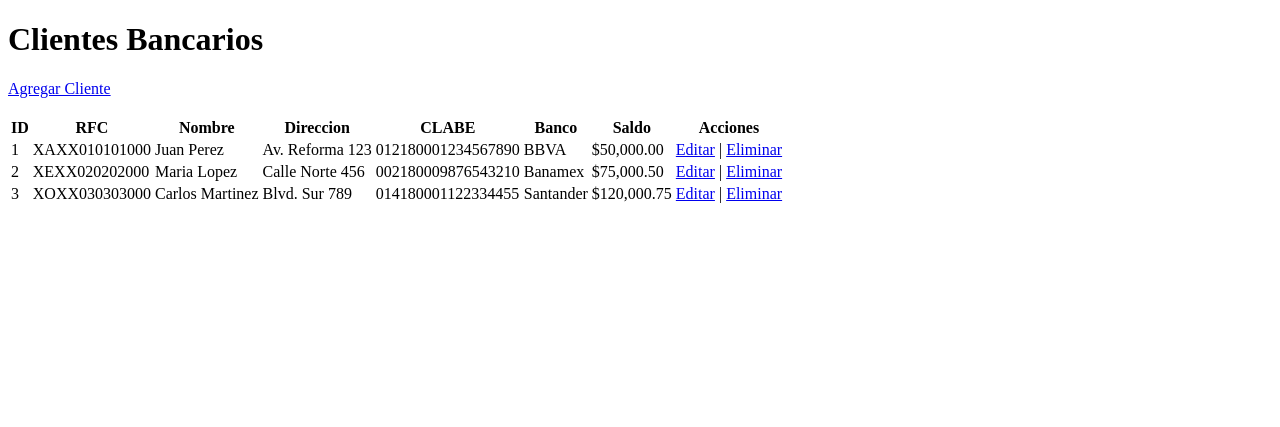
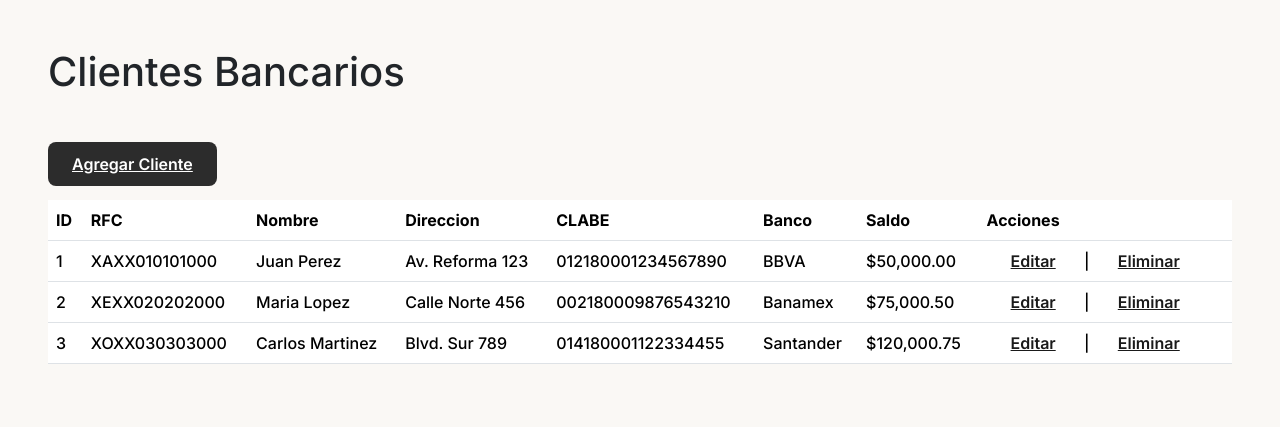
Before and after one commit to GodSci3nc3/2430152-AW, a PHP site: page /exa3-php/index.php in a window 1280 px wide. Shown: the top 427 px of the page. Run offline with PHP 8.4, Linux system fonts and the light colour scheme; data comes from the database, SQL or seed files in the repository.

Commit message:
Examen 3 styles bootstrap

```diff
--- a/PracticaNo9/views/styles/globalStyles.css
+++ b/PracticaNo9/views/styles/globalStyles.css
@@ -132,7 +132,6 @@ body {
     max-width: 400px;
 }
 
-/* Icon buttons */
 .icon-btn {
     text-decoration: none;
     color: black;
@@ -144,7 +143,6 @@ body {
     text-align: center;
 }
 
-/* Permission checkboxes */
 .form-check-input {
     width: 1.2em;
     height: 1.2em;
@@ -175,7 +173,6 @@ body {
     color: var(--color-text-light);
 }
 
-/* Timeline styles */
 .timeline-border {
     border-color: var(--color-border);
 }
--- a/exa3-php/index.php
+++ b/exa3-php/index.php
@@ -3,15 +3,22 @@
 <head>
     <meta charset="UTF-8">
     <title>Lista de Clientes</title>
+    <link href="https://cdn.jsdelivr.net/npm/bootstrap@5.3.8/dist/css/bootstrap.min.css" rel="stylesheet" integrity="sha384-sRIl4kxILFvY47J16cr9ZwB07vP4J8+LH7qKQnuqkuIAvNWLzeN8tE5YBujZqJLB" crossorigin="anonymous">
+    <link href="https://fonts.googleapis.com/css2?family=Inter:wght@400;500;600;700&display=swap" rel="stylesheet">
+    <link rel="stylesheet" href="/styles/home.css">
 </head>
 <body>
-    <h1>Clientes Bancarios</h1>
 
-    <a href="create.php">Agregar Cliente</a>
+    <div class="container-fluid p-5">
+    <h1 class="text-primary-title">Clientes Bancarios</h1>
 
     <br><br>
 
-    <table>
+    <a class="btn-primary" href="create.php">Agregar Cliente</a>
+
+    <br><br>
+
+    <table class="table">
         <tr>
             <th>ID</th>
             <th>RFC</th>
@@ -39,19 +46,18 @@
                     <td><?php echo $cliente['institucion']; ?></td>
                     <td>$<?php echo number_format($cliente['saldo_bancario'], 2); ?></td>
                     <td>
-                        <a href='update.php?id=<?php echo $cliente['id']; ?>'>Editar</a> |
-                        <a href='delete.php?id=<?php echo $cliente['id']; ?>'>Eliminar</a>
+                        <a class="btn-secondary" href='update.php?id=<?php echo $cliente['id']; ?>'>Editar</a> |
+                        <a class="btn-secondary" href='delete.php?id=<?php echo $cliente['id']; ?>'>Eliminar</a>
                     </td>
                 </tr>
         <?php
         }
         ?>
     </table>
-</body>
-</html>
 
 
 
+    </div>
 
     </div>
 
--- a/styles/home.css
+++ b/styles/home.css
@@ -101,39 +101,65 @@ body {
     text-decoration: underline;
 }
 
-/* Responsive adjustments */
-@media (max-width: 768px) {
-    .main-title {
-        font-size: 2rem;
+
+.btn-primary {
+    background-color: var(--color-primary);
+    border: none;
+    border-radius: var(--border-radius);
+    padding: 12px 24px;
+    font-size: 16px;
+    font-weight: 600;
+    font-family: 'Inter', sans-serif;
+    transition: var(--transition);
+    width: 100%;
+    cursor: pointer;
+    color: var(--color-white);
 }
 
-    .practice-card {
-        height: 120px;
-        padding: 1.5rem 1rem;
+.btn-primary:hover {
+    background-color: var(--color-primary-hover);
+    transform: translateY(-1px);
 }
 
-    .practice-icon {
-        font-size: 2.5rem;
-        margin-bottom: 0.8rem;
+.btn-secondary {
+    background-color: transparent;
+    border: none;
+    border-radius: var(--border-radius);
+    padding: 12px 24px;
+    font-size: 16px;
+    font-weight: 600;
+    font-family: 'Inter', sans-serif;
+    transition: var(--transition);
+    width: 100%;
+    cursor: pointer;
+    color: var(--color-primary-hover);
 }
 
-    .practice-name {
-        font-size: 0.9rem;
-    }
+.btn-secondary:hover {
+    transform: translateY(-3px);
 }
 
-@media (max-width: 576px) {
-    .practice-card {
-        height: 100px;
-        padding: 1rem;
+
+.form-label {
+    color: var(--color-text);
+    font-weight: 600;
+    margin-bottom: 0.5rem;
+    font-size: 14px;
 }
 
-    .practice-icon {
-        font-size: 2rem;
-        margin-bottom: 0.5rem;
+.form-control {
+    border: 2px solid var(--color-border);
+    border-radius: var(--border-radius);
+    padding: 12px 16px;
+    font-size: 16px;
+    font-weight: 500;
+    background-color: var(--color-white);
+    transition: var(--transition);
 }
 
-    .practice-name {
-        font-size: 0.8rem;
+.form-control:focus {
+    border-color: var(--color-primary);
+    box-shadow: 0 0 0 0.2rem rgba(44, 44, 44, 0.1);
+    background-color: var(--color-white);
+    outline: none;
 }
-}
```
Also changed, not shown: exa3-php/styles.css (deleted). Lines whose indentation alone changed are shown as unchanged.
